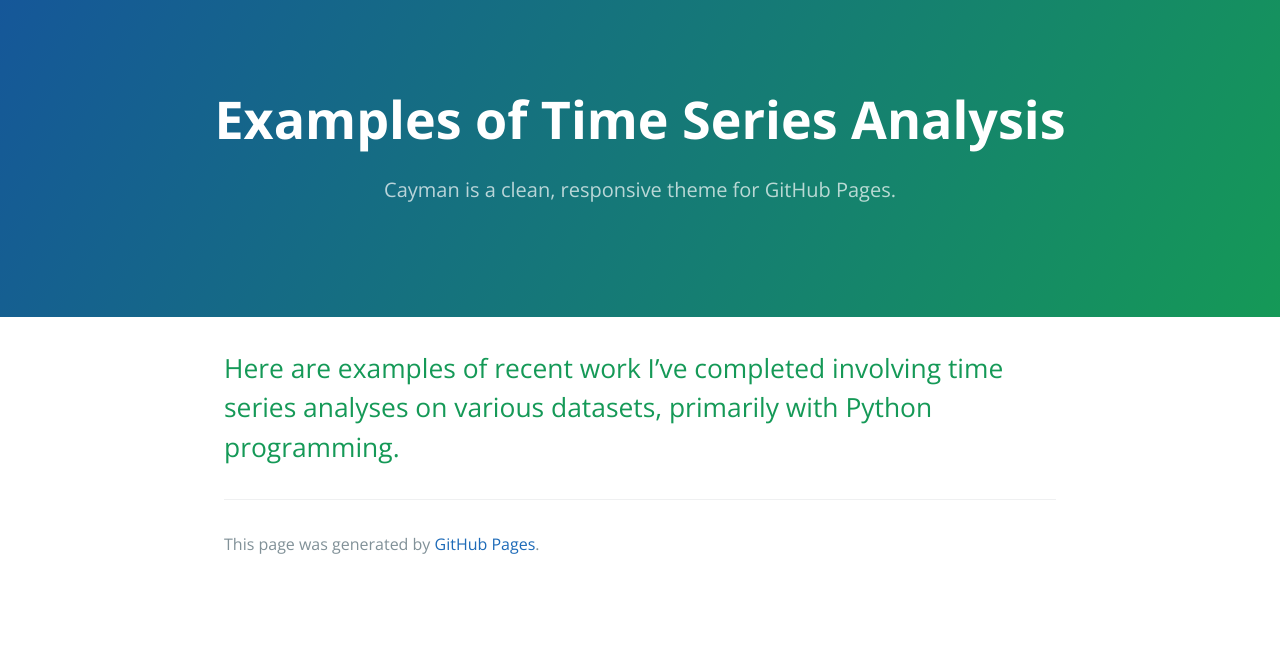
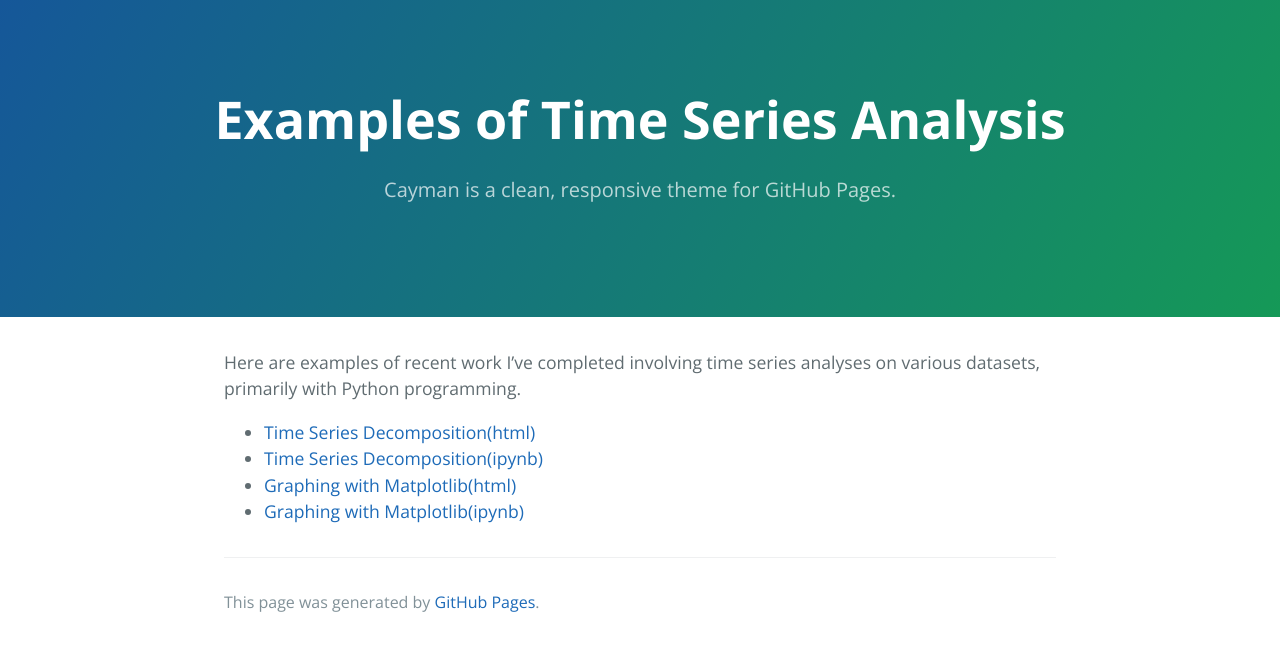
Before and after one commit to drhill01/drhill01.github.io, a Jekyll site: the page built from TimeSeries/index.md, in a window 1280 px wide. Shown: the top 651 px of the page. Built offline with Jekyll 4.4.1, drawn with Linux system fonts in a browser that asks for light colours; our own code applies the rules of GitHub Pages for plain Markdown files.

Commit message:
Update index.md

```diff
--- a/TimeSeries/index.md
+++ b/TimeSeries/index.md
@@ -3,4 +3,7 @@ title: Examples of Time Series Analysis
 descripton: Decomposition, Seasonality & Forecasting Examples
 ---
 Here are examples of recent work I've completed involving time series analyses on various datasets, primarily with Python programming.
--
+- [Time Series Decomposition(html)](M3 Time Series Decomposition Assignment.html)
+- [Time Series Decomposition(ipynb)](M3 Time Series Decomposition Assignment.ipynb)
+- [Graphing with Matplotlib(html)](M3 Graphing Assignment with Matplotlib.html)
+- [Graphing with Matplotlib(ipynb)](M3 Graphing Assignment with Matplotlib.ipynb)
```
